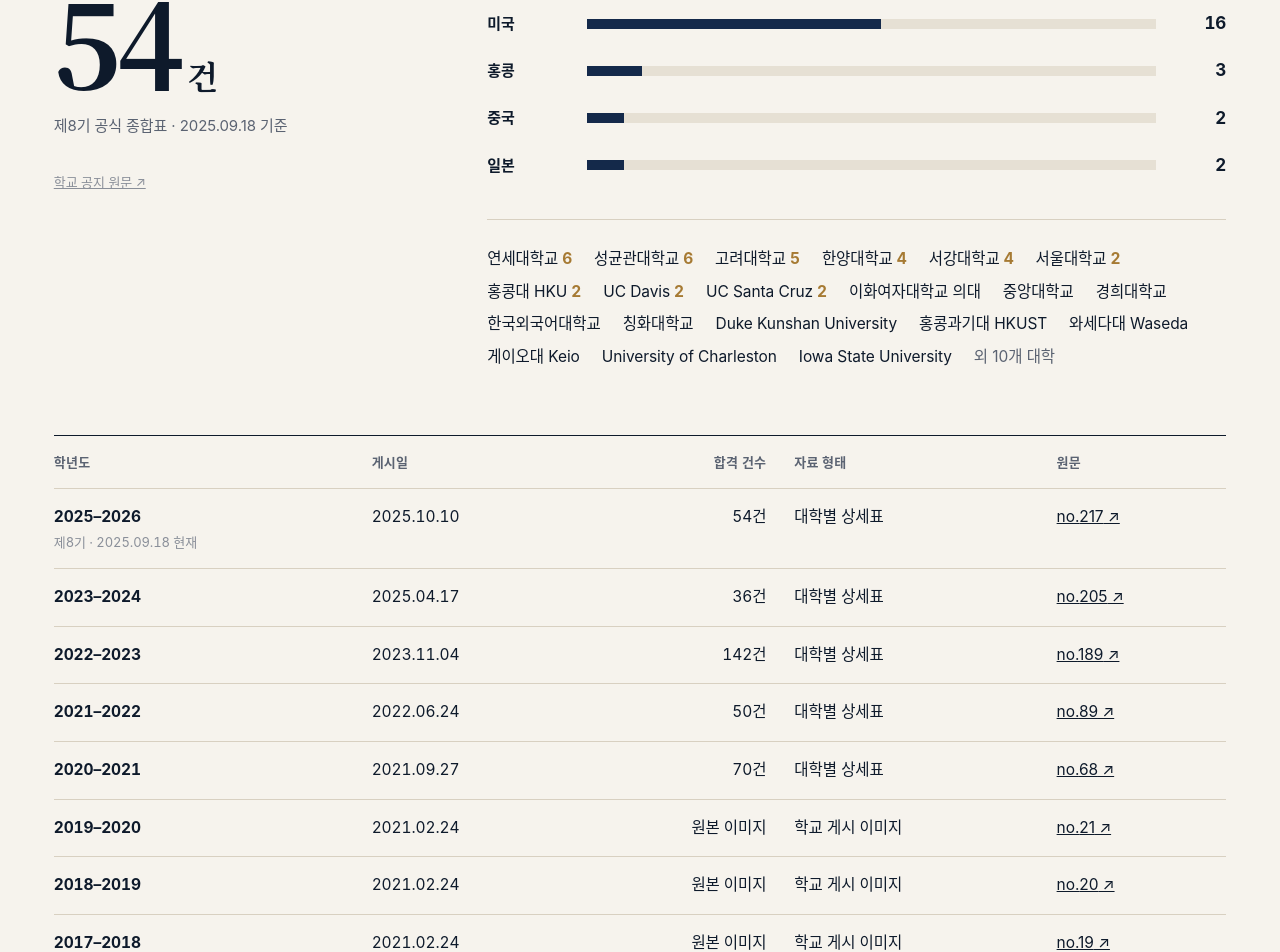
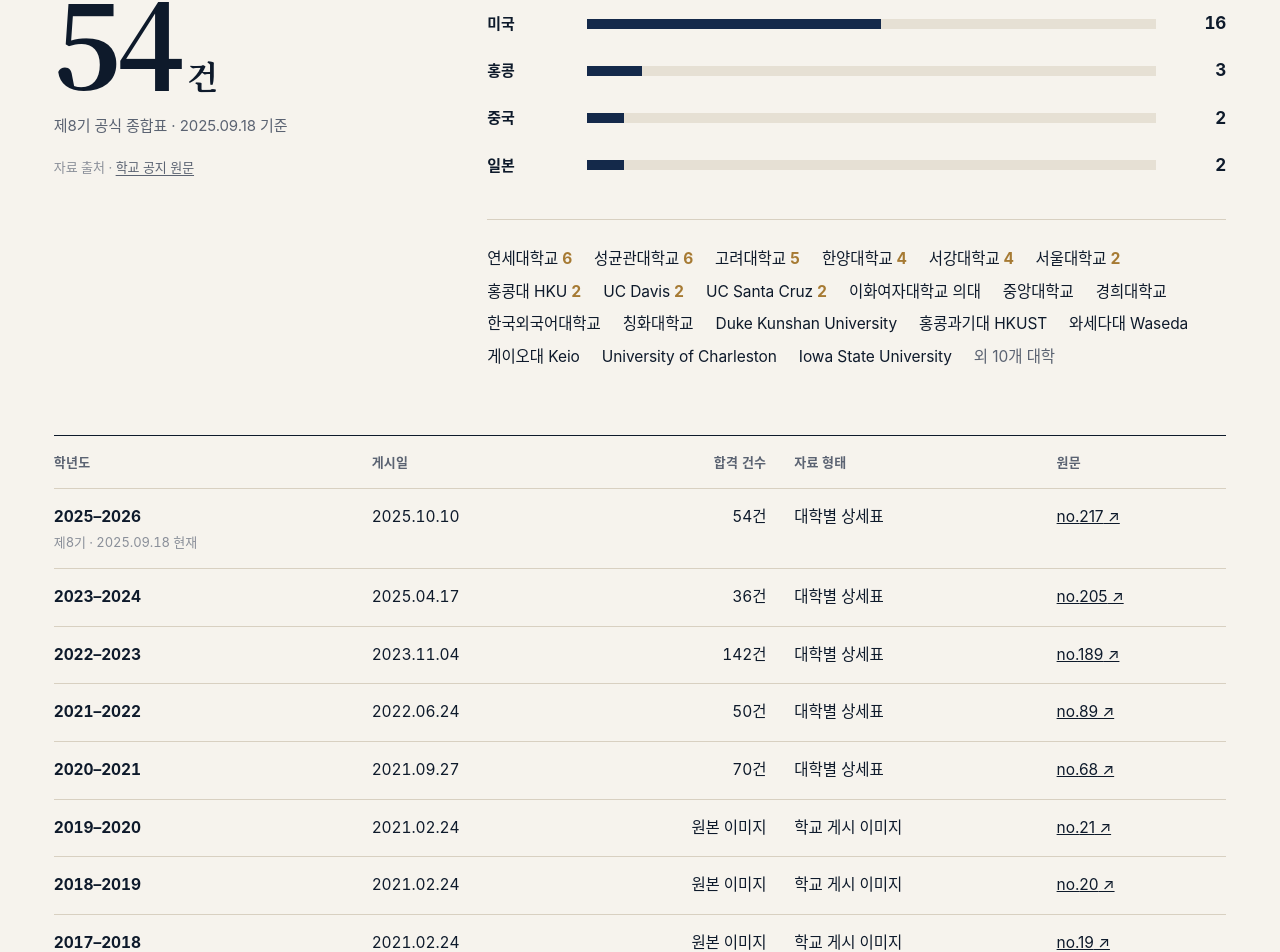
Before and after one commit to tnsuhak/qdis, a React (Vite) app: page /university-results in a window 1280 px wide. Shown: the part 2189-3141 px from the top of the page. Built offline with nearby package versions, Linux system fonts and the light colour scheme; a web font is replaced by a local one.

Commit message:
Demote official board links to compact source citations

```diff
--- a/components/results/Results.tsx
+++ b/components/results/Results.tsx
@@ -68,7 +68,7 @@ export function YearExplorer({compact = false}: {compact?: boolean}) {
             <p className="kicker" style={{marginBottom: 10}}>{academicYearLabel(y.academic_year)} 대입결과</p>
             <div className="big-count">{y.total_offers}<small>건</small></div>
             <p className="count-note">{y.cohort ? `${y.cohort} 공식 종합표 · ${koDate(y.as_of!)} 기준` : `공식 종합표 · ${koDate(y.source_date)} 게시`}</p>
-            <a className="source" href={y.source_url} target="_blank" rel="noopener noreferrer" style={{display: 'inline-block'}}>학교 공지 원문 ↗</a>
+            <p className="source">자료 출처 · <a href={y.source_url} target="_blank" rel="noopener noreferrer">학교 공지 원문</a></p>
           </div>
           <div>
             <ul className="bars" aria-label="국가·지역별 합격 건수">
@@ -90,7 +90,7 @@ export function YearExplorer({compact = false}: {compact?: boolean}) {
         <div className="image-only" role="tabpanel">
           <div>
             <p className="lede" style={{marginTop: 0}}>{academicYearLabel(y.academic_year)} 결과는 학교가 표 이미지로 게시했습니다. 이미지에 없는 정보를 임의로 옮겨 적지 않고 원본을 그대로 보여 드립니다.</p>
-            <a className="tlink" href={y.source_url} target="_blank" rel="noopener noreferrer">학교 게시판 원문 보기</a>
+            <p className="source">자료 출처 · <a href={y.source_url} target="_blank" rel="noopener noreferrer">학교 게시판 원문</a></p>
           </div>
           <img src={y.source_image} alt={`${academicYearLabel(y.academic_year)} 청도대원학교 대학진학 현황 원본 이미지`} loading="lazy" />
         </div>
```
